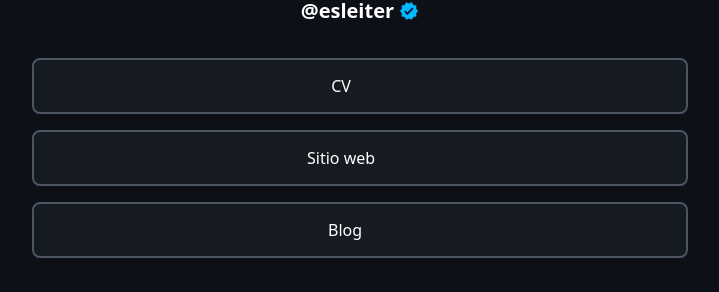
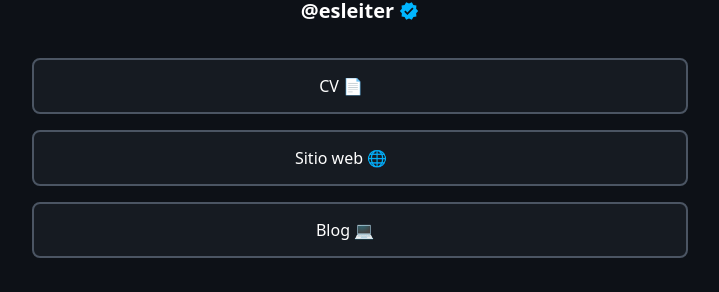
Before and after one commit to Esleiter/linktree, a Next.js app: page / in a window 1280 px wide. Shown: the part 157-449 px from the top of the page, without its empty margins (280-999 px from the left). Built offline with nearby package versions, Linux system fonts and the light colour scheme.

Commit message:
add emoji

```diff
--- a/app/page.jsx
+++ b/app/page.jsx
@@ -71,7 +71,7 @@ const Home = () => {
       <a href="https://linktree.esleiter.com/CV.pdf" target="_blank" rel="noopener norefferer">
           <div className={`${baseStyles.item} group/item`}>
             {tab}
-            <div>CV</div>
+            <div>CV 📄</div>
             <div className="rounded-full p-1 mr-[10px] invisible group-hover/item:visible group-hover/item:text-gray-500 group-hover/item:hover:bg-[#0D1117]">
               <MoreHorizIcon onClick={(e) => handleClickOpen(e)} />
             </div>
@@ -81,7 +81,7 @@ const Home = () => {
         <a href="https://esleiter.com" target="_blank" rel="noopener norefferer">
           <div className={`${baseStyles.item} group/item`}>
             {tab}
-            <div>Sitio web</div>
+            <div>Sitio web 🌐</div>
             <div className="rounded-full p-1 mr-[10px] invisible group-hover/item:visible group-hover/item:text-gray-500 group-hover/item:hover:bg-[#0D1117]">
               <MoreHorizIcon onClick={(e) => handleClickOpen(e)} />
             </div>
@@ -95,7 +95,7 @@ const Home = () => {
         >
           <div className={`${baseStyles.item} group/item`}>
             {tab}
-            <div>Blog</div>
+            <div>Blog 💻</div>
             <div className="mr-[10px] invisible group-hover/item:visible group-hover/item:text-gray-500 group-hover/item:hover:text-black">
               <MoreHorizIcon onClick={(e) => handleClickOpen(e)} />
             </div>
```
